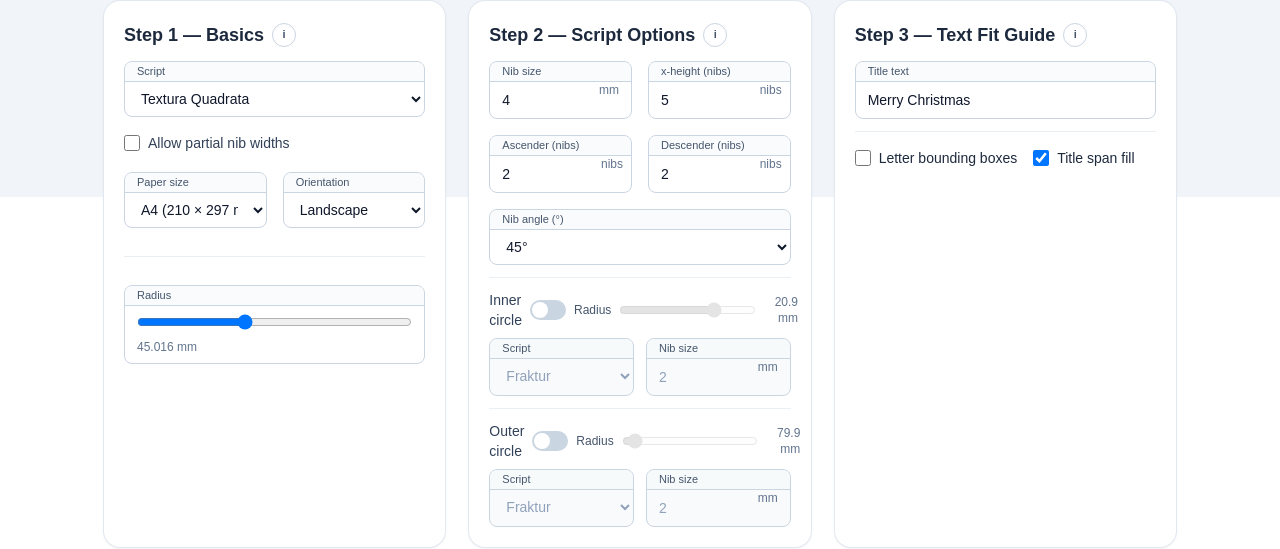
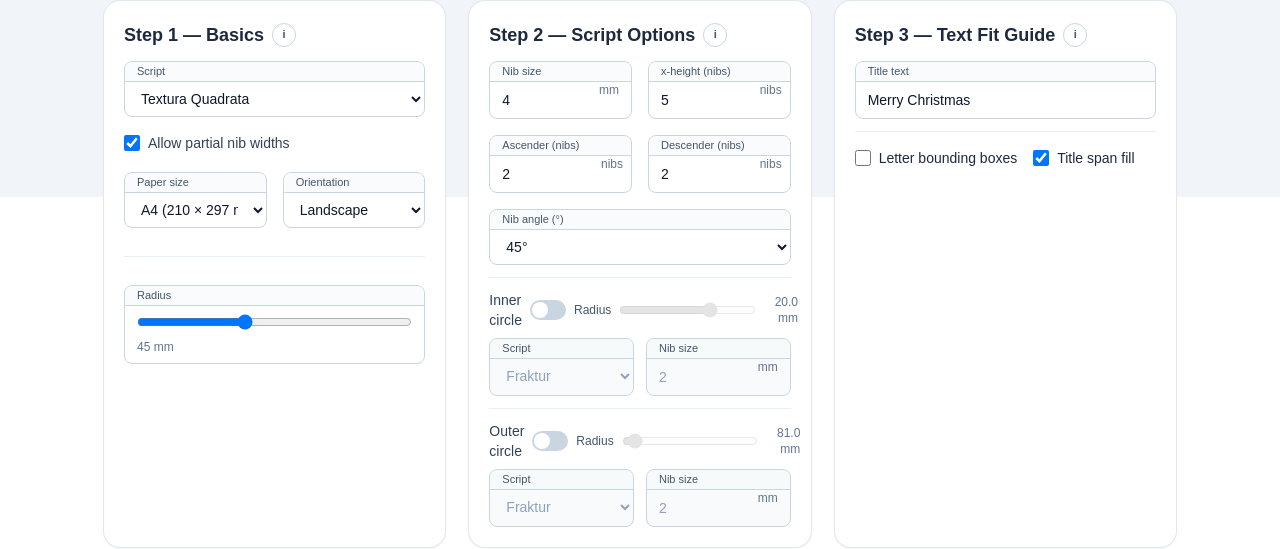
Before and after one commit to mashw/calligraphy-tools, a Next.js app: page /calligram in a window 1280 px wide. Shown: the part 603-1152 px from the top of the page. Built offline with nearby package versions, Linux system fonts and the light colour scheme.

Commit message:
Fix calligram blackletter snapping toggle and default ring gap

```diff
--- a/src/app/calligram/page.tsx
+++ b/src/app/calligram/page.tsx
@@ -41,6 +41,7 @@ const CIRCLE_DEFAULTS = {
 
 const X_OPTIONS = Array.from({ length: (10 - 2) / 0.5 + 1 }, (_, i) => 2 + i * 0.5);
 const MIDLINE_DASH_GAP = 12;
+const DEFAULT_RING_GAP_MM = 1;
 
 const CAL_STORAGE_KEY_PREFIX = 'ct_curveplanner_calibration_v2_xh_';
 const keyForXHeight = (x: number) => `${CAL_STORAGE_KEY_PREFIX}${x.toFixed(1)}`;
@@ -378,11 +379,13 @@ export default function CalligramPage() {
   };
   const snap05 = (v: number) => Math.round(v / 0.5) * 0.5;
   const [script, setScript] = useState<ScriptId>('TexturaQuadrata');
-  const [allowPartialNibWidths, setAllowPartialNibWidths] = useState(false);
+  const [allowPartialNibWidths, setAllowPartialNibWidths] = useState(true);
   const [radiusMM, setRadiusMM] = useState(MAIN_DEFAULTS.TexturaQuadrata.radiusMM);
-  const [innerOffsetMM, setInnerOffsetMM] = useState(MAIN_DEFAULTS.TexturaQuadrata.radiusMM - CIRCLE_DEFAULTS.TexturaQuadrata.innerRadiusMM);
+  const [innerOffsetMM, setInnerOffsetMM] = useState(
+    MAIN_DEFAULTS.TexturaQuadrata.radiusMM - CIRCLE_DEFAULTS.TexturaQuadrata.innerRadiusMM + DEFAULT_RING_GAP_MM,
+  );
   const [outerOffsetMM, setOuterOffsetMM] = useState(
-    Math.max(0, CIRCLE_DEFAULTS.TexturaQuadrata.outerRadiusMM - MAIN_DEFAULTS.TexturaQuadrata.radiusMM),
+    Math.max(0, CIRCLE_DEFAULTS.TexturaQuadrata.outerRadiusMM - MAIN_DEFAULTS.TexturaQuadrata.radiusMM + DEFAULT_RING_GAP_MM),
   );
 
   const [startAngleDeg, setStartAngleDeg] = useState(-90);
@@ -447,6 +450,15 @@ export default function CalligramPage() {
   const [pan, setPan] = useState({ x: 0, y: 0 });
 
   const [isCurveDragging, setIsCurveDragging] = useState(false);
+
+  const isBlackletterScript = (scriptId: ScriptId) => scriptId !== 'Copperplate';
+  const anyBlackletter = isBlackletterScript(script)
+    || (topBandEnabled && isBlackletterScript(topBandScript))
+    || (bottomBandEnabled && isBlackletterScript(bottomBandScript));
+  const mainIsCopperplate = script === 'Copperplate';
+  const blackletterOnNonMain = mainIsCopperplate
+    && ((topBandEnabled && isBlackletterScript(topBandScript))
+      || (bottomBandEnabled && isBlackletterScript(bottomBandScript)));
 
   const dragRef = useRef<{
     px: number;
@@ -769,7 +781,7 @@ export default function CalligramPage() {
   const wrapLength = (s: number, L: number) => (L > 0 ? ((s % L) + L) % L : 0);
   const pointAtWrapped = (pts: Pt[], s: number, L: number) => pointAt(pts, wrapLength(s, L));
   const guideTemplate = script === 'Copperplate' ? 'copperplate' : 'blackletter';
-  const snapWholeNibs = !allowPartialNibWidths && script !== 'Copperplate';
+  const snapWholeNibs = anyBlackletter && !allowPartialNibWidths;
   const shouldSnapMainRadius = guideTemplate === 'blackletter' && snapWholeNibs;
 
   const tickStepMM = useMemo(
@@ -786,9 +798,9 @@ export default function CalligramPage() {
   }, [shouldSnapMainRadius, tickStepMM]);
 
   useEffect(() => {
-    if (script !== 'Copperplate' || allowPartialNibWidths) return;
+    if (!blackletterOnNonMain) return;
     setAllowPartialNibWidths(true);
-  }, [script, allowPartialNibWidths]);
+  }, [blackletterOnNonMain]);
 
 
 
@@ -929,7 +941,10 @@ export default function CalligramPage() {
     [guideSet.descLine, guideSet.baseLine, box, radiusMM],
   );
 
-  const outerOffsetMinMM = useMemo(() => Math.max(0, mainAscTopOffsetMM), [mainAscTopOffsetMM]);
+  const outerOffsetMinMM = useMemo(
+    () => Math.max(DEFAULT_RING_GAP_MM, mainAscTopOffsetMM),
+    [mainAscTopOffsetMM],
+  );
   const outerOffsetMaxMM = 200;
   const clampedOuterOffsetMM = Math.max(outerOffsetMinMM, Math.min(outerOffsetMaxMM, outerOffsetMM));
 
@@ -945,7 +960,7 @@ const topXMM = useMemo(
 // => radiusMM - innerOffset + topXMM <= radiusMM - mainDescBottomOffsetMM
 // => innerOffset >= topXMM + mainDescBottomOffsetMM
 const innerOffsetMinMM = useMemo(
-  () => Math.max(0, topXMM + mainDescBottomOffsetMM),
+  () => Math.max(DEFAULT_RING_GAP_MM, topXMM + mainDescBottomOffsetMM),
   [topXMM, mainDescBottomOffsetMM],
 );
 
@@ -968,7 +983,7 @@ useEffect(() => {
   const innerRadiusMM = useMemo(() => Math.max(5, radiusMM - clampedInnerOffsetMM), [radiusMM, clampedInnerOffsetMM]);
   const innerRadiusMinMM = 5;
 const innerRadiusMaxMM = useMemo(
-  () => Math.max(innerRadiusMinMM, radiusMM - innerOffsetMinMM),
+  () => Math.max(innerRadiusMinMM, Math.min(radiusMM - innerOffsetMinMM, radiusMM - DEFAULT_RING_GAP_MM)),
   [radiusMM, innerOffsetMinMM],
 );
 
@@ -1542,8 +1557,8 @@ const innerRadiusMaxMM = useMemo(
       setDescNib(blackletter.descNib);
     }
 
-    setInnerOffsetMM(Math.max(0, main.radiusMM - circles.innerRadiusMM));
-    setOuterOffsetMM(Math.max(0, circles.outerRadiusMM - main.radiusMM));
+    setInnerOffsetMM(Math.max(DEFAULT_RING_GAP_MM, main.radiusMM - circles.innerRadiusMM + DEFAULT_RING_GAP_MM));
+    setOuterOffsetMM(Math.max(DEFAULT_RING_GAP_MM, circles.outerRadiusMM - main.radiusMM + DEFAULT_RING_GAP_MM));
     setTopBandScript(circles.innerScript);
     setTopBandSizeText(circles.innerNibMMText);
     setBottomBandScript(circles.outerScript);
@@ -1941,17 +1956,24 @@ const innerRadiusMaxMM = useMemo(
               </InsetLabeledField>
             </div>
 
-            {script !== 'Copperplate' && (
+            {anyBlackletter && (
               <div className="sm:col-span-2">
                 <label className="inline-flex items-center gap-2 text-sm text-slate-700 cursor-pointer">
                   <input
                     type="checkbox"
-                    checked={allowPartialNibWidths}
-                    onChange={e => setAllowPartialNibWidths(e.target.checked)}
+                    checked={blackletterOnNonMain ? true : allowPartialNibWidths}
+                    onChange={e => {
+                      if (blackletterOnNonMain) return;
+                      setAllowPartialNibWidths(e.target.checked);
+                    }}
+                    disabled={blackletterOnNonMain}
                     className="h-4 w-4 rounded border-slate-300 text-indigo-600 focus:ring-indigo-500"
                   />
                   Allow partial nib widths
                 </label>
+                {blackletterOnNonMain && (
+                  <p className="text-xs text-slate-500 mt-1">Enabled because inner/outer uses Fraktur/Textura.</p>
+                )}
               </div>
             )}
 
@@ -2279,7 +2301,27 @@ const innerRadiusMaxMM = useMemo(
               <div className="flex items-center gap-2">
                 <div className="text-sm font-medium text-slate-700">Inner circle</div>
                 <label className="relative inline-flex items-center cursor-pointer">
-                  <input type="checkbox" className="sr-only peer" checked={topBandEnabled} onChange={e => setTopBandEnabled(e.target.checked)} aria-label="Inner circle" />
+                  <input
+                    type="checkbox"
+                    className="sr-only peer"
+                    checked={topBandEnabled}
+                    onChange={e => {
+                      const enabled = e.target.checked;
+                      setTopBandEnabled(enabled);
+                      if (enabled && !topBandEnabled) {
+                        const defaultInnerOffset = Math.max(
+                          DEFAULT_RING_GAP_MM,
+                          radiusMM - CIRCLE_DEFAULTS[script].innerRadiusMM + DEFAULT_RING_GAP_MM,
+                        );
+                        setInnerOffsetMM(prev => (
+                          prev <= innerOffsetMinMM + 1e-6
+                            ? Math.max(innerOffsetMinMM, Math.min(defaultInnerOffset, innerOffsetMaxMM))
+                            : prev
+                        ));
+                      }
+                    }}
+                    aria-label="Inner circle"
+                  />
                   <span className="w-9 h-5 bg-slate-300 rounded-full transition-colors peer-checked:bg-indigo-600" />
                   <span className="absolute left-0.5 top-0.5 h-4 w-4 rounded-full bg-white transition-transform peer-checked:translate-x-4" />
                 </label>
@@ -2338,7 +2380,27 @@ const innerRadiusMaxMM = useMemo(
               <div className="flex items-center gap-2">
                 <div className="text-sm font-medium text-slate-700">Outer circle</div>
                 <label className="relative inline-flex items-center cursor-pointer">
-                  <input type="checkbox" className="sr-only peer" checked={bottomBandEnabled} onChange={e => setBottomBandEnabled(e.target.checked)} aria-label="Outer circle" />
+                  <input
+                    type="checkbox"
+                    className="sr-only peer"
+                    checked={bottomBandEnabled}
+                    onChange={e => {
+                      const enabled = e.target.checked;
+                      setBottomBandEnabled(enabled);
+                      if (enabled && !bottomBandEnabled) {
+                        const defaultOuterOffset = Math.max(
+                          DEFAULT_RING_GAP_MM,
+                          CIRCLE_DEFAULTS[script].outerRadiusMM - radiusMM + DEFAULT_RING_GAP_MM,
+                        );
+                        setOuterOffsetMM(prev => (
+                          prev <= outerOffsetMinMM + 1e-6
+                            ? Math.max(outerOffsetMinMM, Math.min(defaultOuterOffset, outerOffsetMaxMM))
+                            : prev
+                        ));
+                      }
+                    }}
+                    aria-label="Outer circle"
+                  />
                   <span className="w-9 h-5 bg-slate-300 rounded-full transition-colors peer-checked:bg-indigo-600" />
                   <span className="absolute left-0.5 top-0.5 h-4 w-4 rounded-full bg-white transition-transform peer-checked:translate-x-4" />
                 </label>
```
